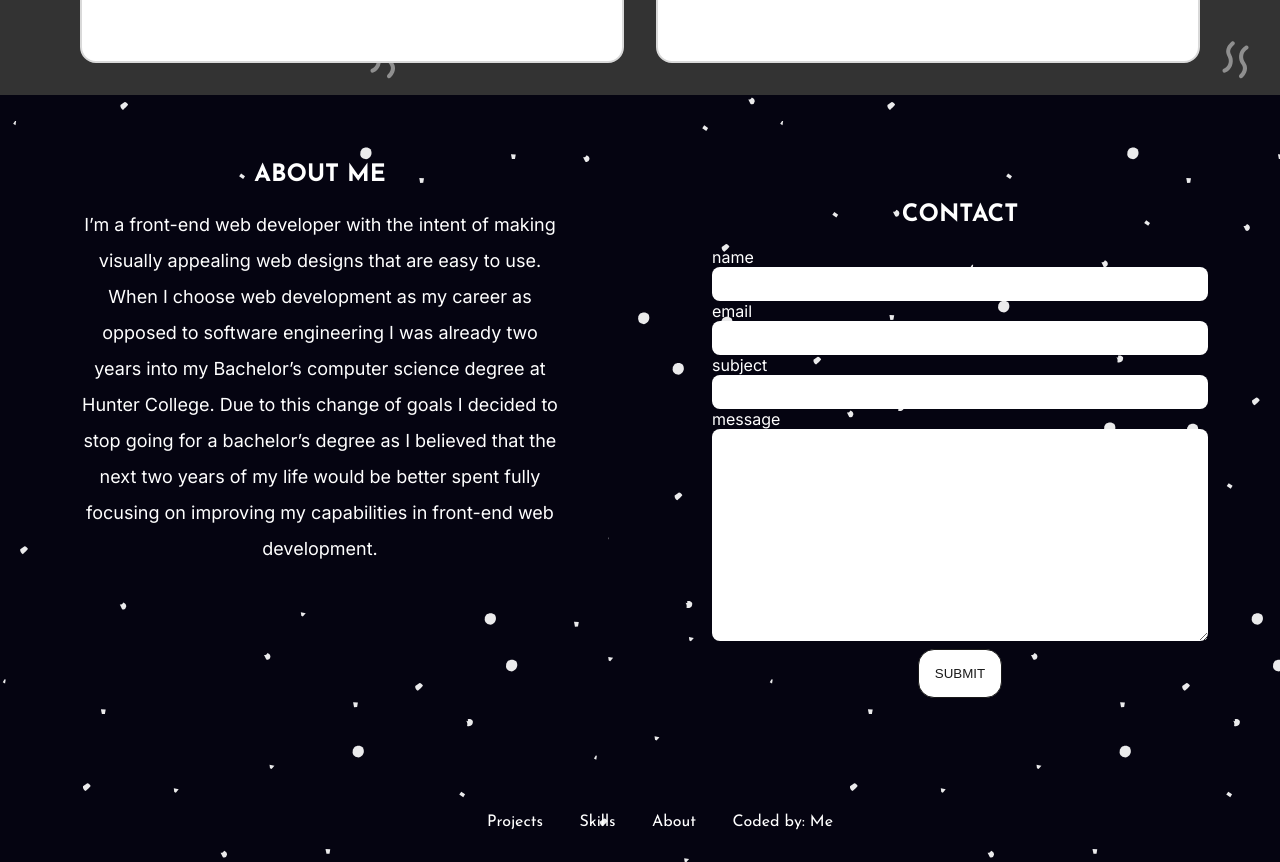
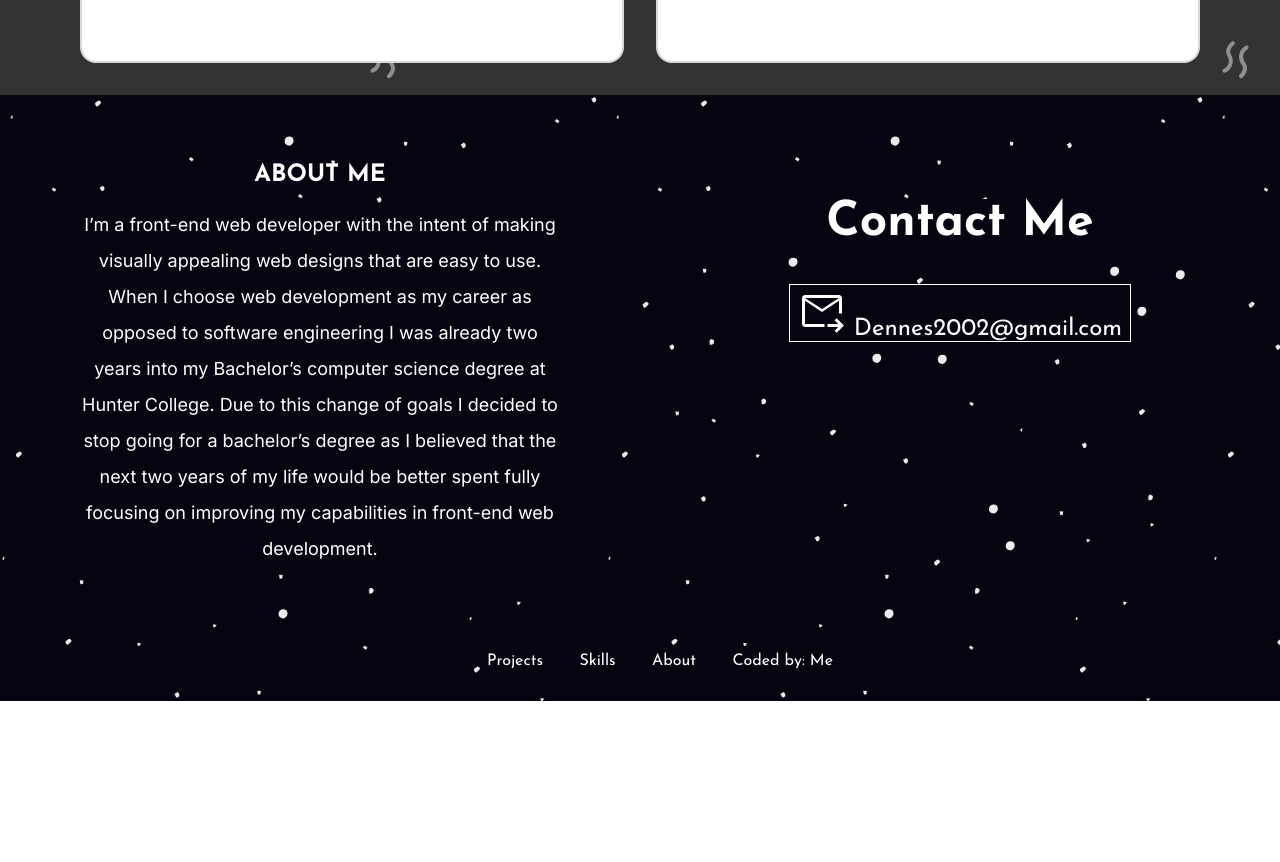
Before and after one commit to Denito37/wdp, a plain HTML site: page index.html in a window 1280 px wide. Shown: the part 1457-2319 px from the top of the page. After the commit the page ends 2158 px from the top, so only its background shows below. Drawn offline with Linux system fonts and the light colour scheme.

Commit message:
change contact section

```diff
--- a/app.js
+++ b/app.js
@@ -1,9 +1,3 @@
-const form = document.getElementById('contact');
-const name = document.getElementById('name');
-const email = document.getElementById('email');
-const subject = document.getElementById('subject');
-const message = document.getElementById('message');
-const submit = document.getElementById('submit');
 const openM = document.getElementById('open');
 const closeM = document.getElementById('close');
 const menuIcon =document.querySelector('#open img');
@@ -50,9 +44,3 @@ function getRandomInt(max) {
     let num = Math.floor(Math.random() * max)
     return num;
 }
-
-submit.addEventListener('click', (e) => {
-    if(email.value == ''){
-        e.preventDefault();
-    }
-})
--- a/index.html
+++ b/index.html
@@ -153,20 +153,10 @@
                 </p>
             </article>
 
-            <form action="" id="contact">
-                <fieldset>
-                    <h2 style="color: #fff;">Contact</h2>
-                    <label for="name">name</label>
-                    <input type="text" name="name" id="name">
-                    <label for="email">email</label>
-                    <input type="email" name="email" id="email">
-                    <label for="subject">subject</label>
-                    <input type="text" name="subject" id="subject">
-                    <label for="message">message</label>
-                    <textarea name="message" id="message" cols="20" rows="10"></textarea>
-                    <button type="submit" id="submit">SUBMIT</button>
-                </fieldset>
-            </form>
+            <section class="contact" id="contact">
+                <h1>Contact Me</h1>
+                <a href="mailto:Dennes2002@gmail.com">Dennes2002@gmail.com</a>
+            </section>
 
             <footer>
                 <nav>
--- a/style.css
+++ b/style.css
@@ -153,40 +153,26 @@ section .links{
     background-color: #050411;
     max-width: 60ch;
 }
-/* *FORM */
+/* *CONTACT */
 .wrap2{
     background: url(images/dust_texture.svg);
     padding-top: 1rem;
 }
-fieldset{
-    display: flex;
-    flex-direction: column;
+.contact{
+    border: 0px;
     color: #fff;
-    margin: 1rem;
-    padding: 2rem;
-    border: 0px solid;
+    text-align: center;
     background-color: transparent;
-    max-width: 700px;
 }
-fieldset input{
-    padding: .5rem;
-    border: 0px solid;
-    border-radius: .5rem;
+.contact h1{
+    font-size: 3rem;
+    background-color: #050411;
 }
-fieldset textarea{
-    padding: 1rem;
-    border: 0px solid;
-    border-radius: .5rem;
-}
-fieldset button{
-    max-width: 6rem;
-    padding: 1rem;
-    margin: .5rem;
-    align-self: center;
-    border-radius: 1rem;
-    border: 1px solid;
-    background-color: #fff;
-    color: var(--txt-clr);
+.contact a{
+    font-size: 1.5rem;
+    background-color: #050411;
+    padding-top: 2rem;
+    color: #fff;
 }
 /* *FOOTER */
 footer{
@@ -259,7 +245,7 @@ footer ul{
     }
     .github img{
         padding: .5rem;
-        transition: filter .3s ease-in-out;
+        transition: filter .3s ease-in;
     }
     .github img:hover{
         filter: brightness(7);
@@ -291,11 +277,9 @@ footer ul{
         padding: 3rem 6rem;
     }
     /**FORM */
-    #about, fieldset{
+    #about{
         padding: 3.5rem;
         min-width: 30ch;
-    }
-    #about{
         margin: 1rem 0rem 1rem 5rem;
     }
     #about h2{
@@ -306,12 +290,17 @@ footer ul{
         font-size: 1.125rem;
         text-align: center;
     }
-    fieldset button{
-        transition: outline .25s ease-out;
+    .contact a{
+        outline: solid 1px #fff;
+        transition: outline .3s ease-out;
     }
-    fieldset button:hover{
-        outline: solid 2px #fff;
-        font-weight: 700;
+    .contact a::before{
+        content: url(images/forward_to_inbox_FILL0_wght400_GRAD0_opsz48.svg);
+        padding-right: .5rem;
+    }
+    .contact a:hover{
+        outline: solid 3px #fff;
+        font-weight: 400;
     }
     footer{
         grid-column:1/3 ;
```
Also changed, not shown: images/forward_to_inbox_FILL0_wght400_GRAD0_opsz48.svg (added).
